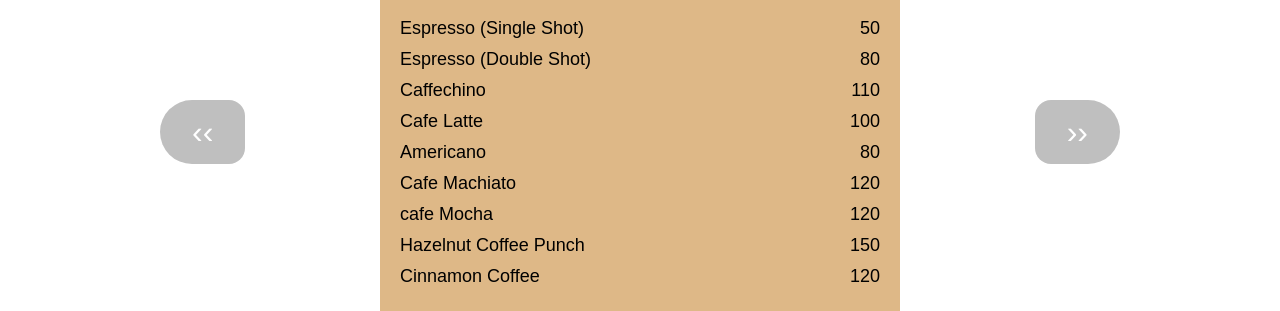
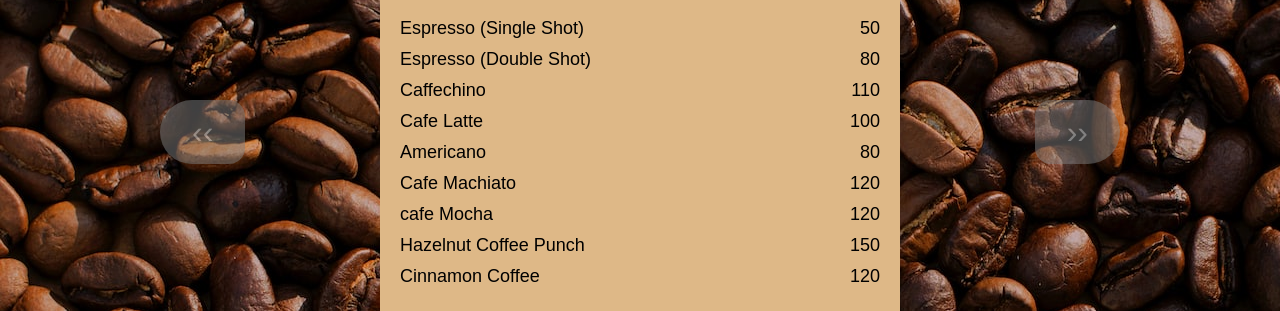
Before and after one commit to pradyumnac/restaurantmenu, a plain HTML site: page index.html in a window 1280 px wide. Shown: the part 300-611 px from the top of the page. Drawn offline with Linux system fonts and the light colour scheme; the site is published under a folder, as on GitHub Pages, so addresses that start at the root find nothing.

Commit message:
Fixed bg image to point to relative path

```diff
--- a/static/styles.css
+++ b/static/styles.css
@@ -1,5 +1,5 @@
 body {
-    background-image: url(/images/bg-coffee.jpg);
+    background-image: url(images/bg-coffee.jpg);
     font-family: sans-serif;
     padding: 20px;
 }
```
